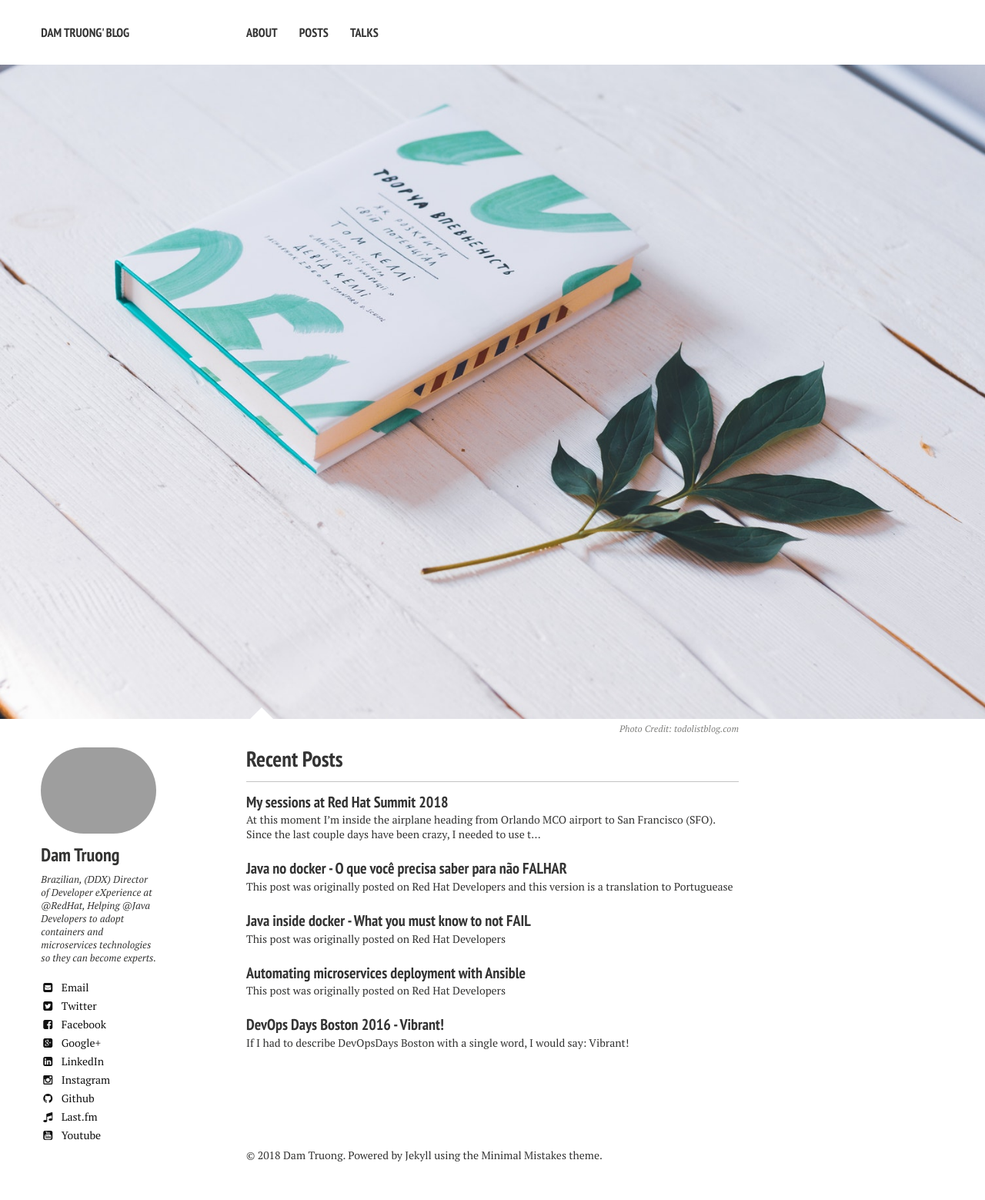
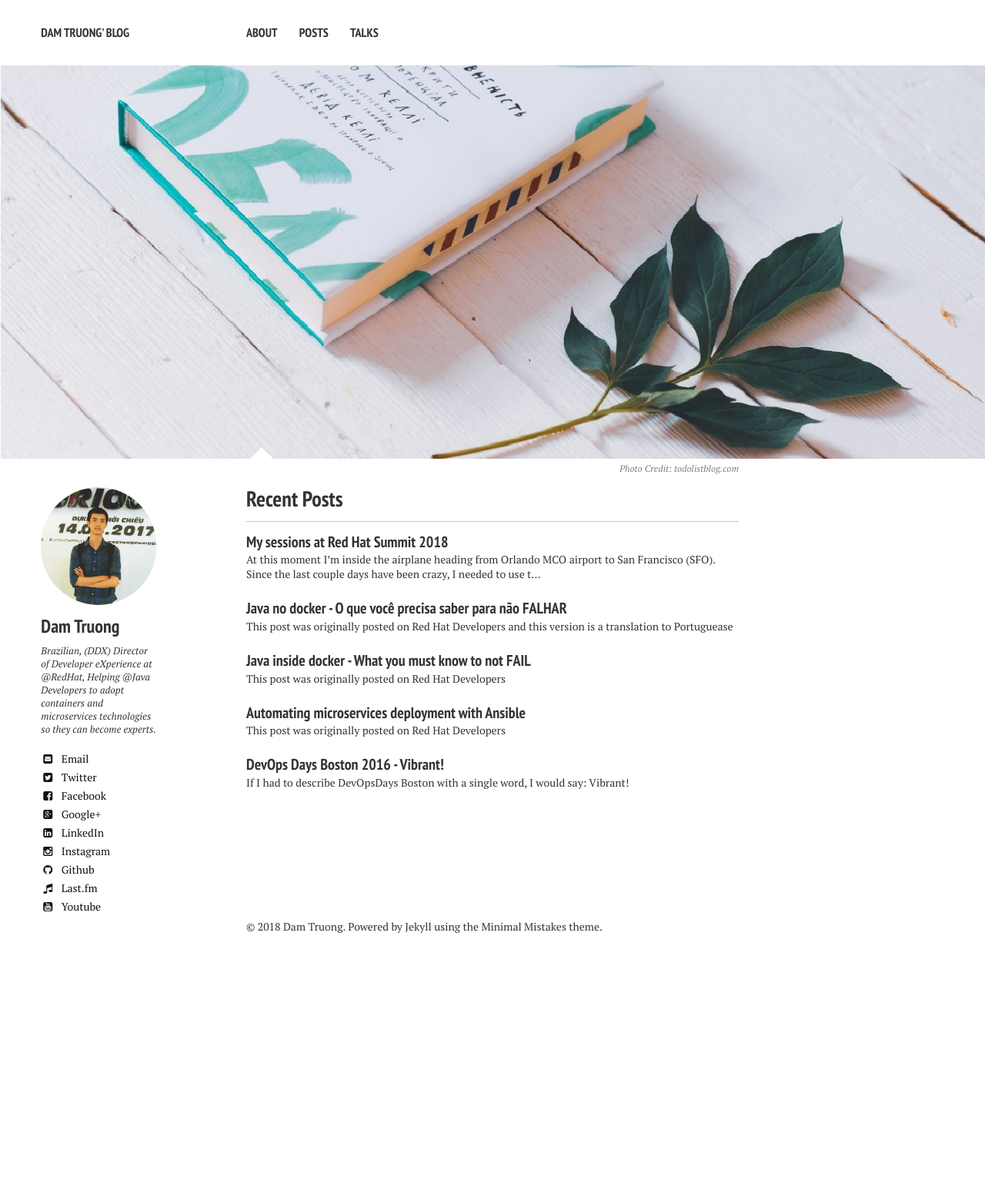
Before and after one commit to truongdam/truongdam.github.io, a Jekyll site: the page built from index.md, in a window 1280 px wide. Shown: the whole page at 77% size. Built offline with Jekyll 4.4.1, drawn with Linux system fonts in a browser that asks for light colours; nearby versions of some CDN libraries; after the commit the page ends 1262 px from its top, so only the background shows below that.

Commit message:
update avatar

```diff
--- a/_config.yml
+++ b/_config.yml
@@ -29,7 +29,7 @@ redcarpet:
 # Site owner
 owner:
   name: Dam Truong
-  avatar: damtruong.jpg
+  avatar: damtruong.png
   bio: "Brazilian, (DDX) Director of Developer eXperience at @RedHat, Helping @Java Developers to adopt containers and microservices technologies so they can become experts."
   email: hdtruong.cse@gmail.com
   disqus-shortname: damtruongblog
```
Also changed, not shown: images/background.jpg, images/rafaelbenevides.jpg (deleted), images/rafaelsf.jpg (deleted).
